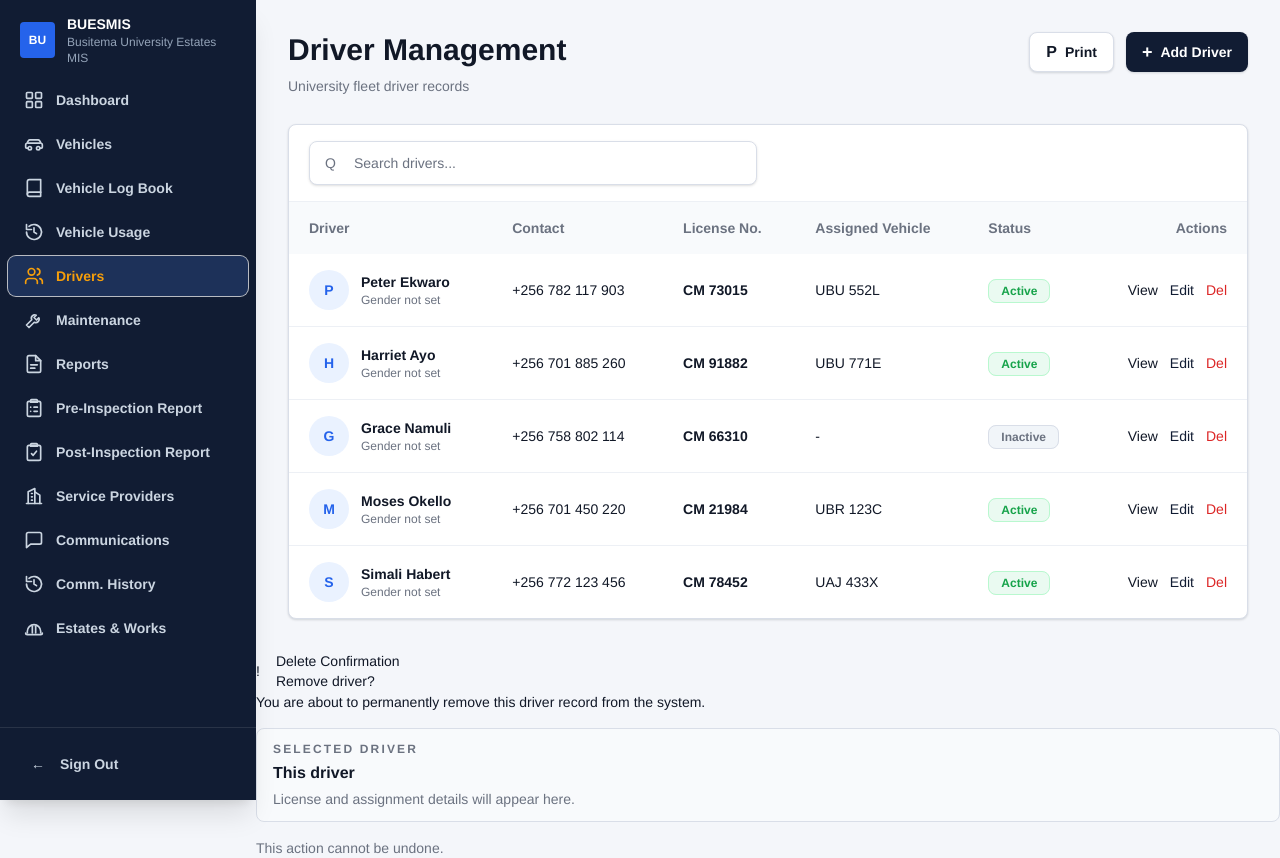
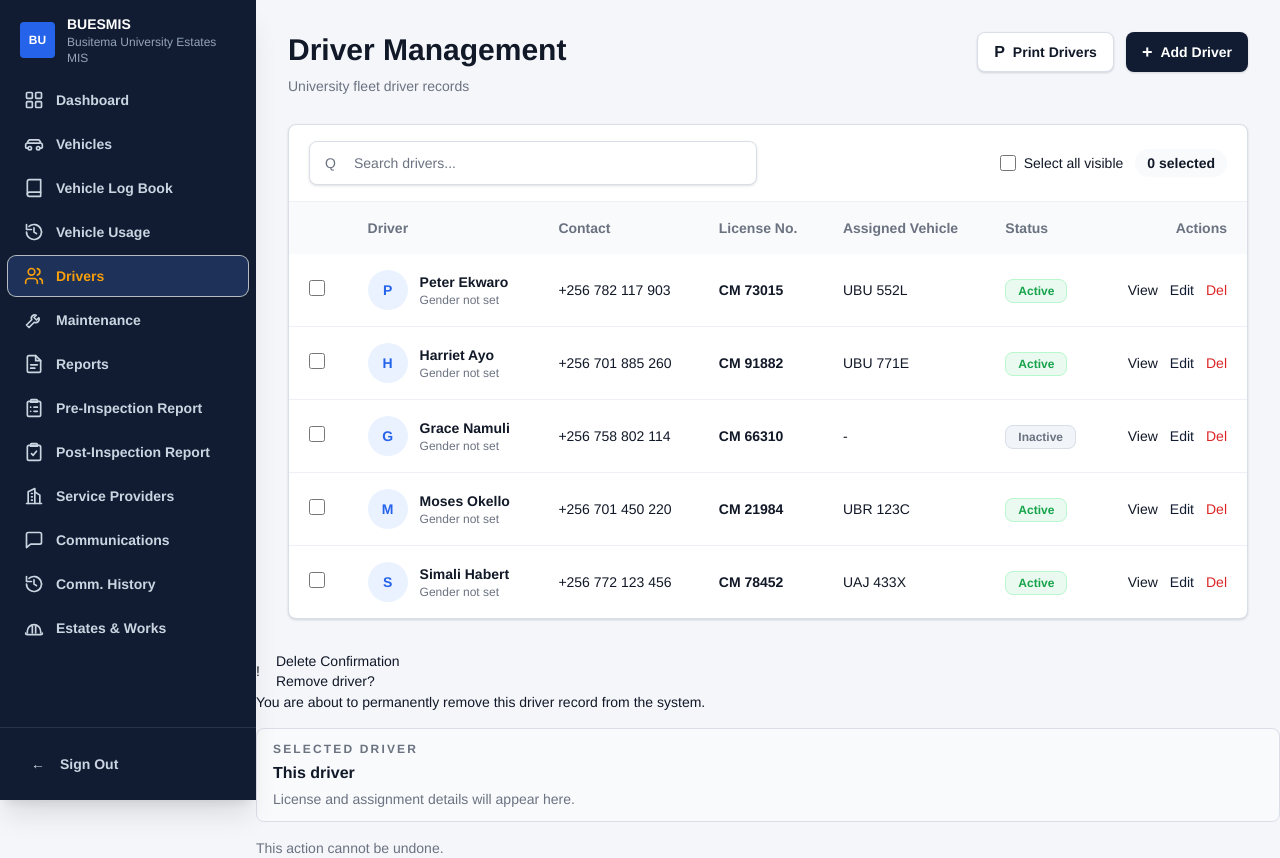
Before and after one commit to Lindex54/fleet-system, a PHP site: page /modules/drivers/index.php in a window 1280 px wide. Shown: the top 858 px of the page. Run offline with PHP 8.4, Linux system fonts and the light colour scheme; data comes from the database, SQL or seed files in the repository; style sheets or scripts are compiled from the project's sources.

Commit message:
improved driver models

```diff
--- a/assets/js/app.js
+++ b/assets/js/app.js
@@ -23,6 +23,11 @@ const logbookSearch = document.querySelector('#logbook-search');
 const logbookRows = document.querySelectorAll('[data-logbook-table] .logbook-row');
 const driverSearch = document.querySelector('#driver-search');
 const driverRows = document.querySelectorAll('[data-driver-table] .driver-row');
+const driverRowSelectionCheckboxes = document.querySelectorAll('[data-driver-select-row]');
+const driverSelectAllVisibleCheckbox = document.querySelector('[data-driver-select-all]');
+const driverSelectedCountLabel = document.querySelector('[data-driver-selected-count]');
+const printSelectedDriversButtons = document.querySelectorAll('[data-print-selected-drivers]');
+const driverPrintWarning = document.querySelector('[data-driver-print-warning]');
 const maintenanceSearch = document.querySelector('#maintenance-search');
 const maintenanceStatus = document.querySelector('#maintenance-status');
 const maintenanceRows = document.querySelectorAll('[data-maintenance-table] .maintenance-row');
@@ -74,6 +79,8 @@ driverSearch?.addEventListener('input', (event) => {
     const haystack = row.dataset.search || row.textContent.toLowerCase();
     row.classList.toggle('hidden', query.length > 0 && !haystack.includes(query));
   });
+
+  syncDriverSelectionSummary();
 });
 
 // Applies the maintenance search text and status filter at the same time.
@@ -156,6 +163,138 @@ estateCategoryFilter?.addEventListener('change', filterEstateProjects);
 document.querySelector('[data-print-page]')?.addEventListener('click', () => {
   window.print();
 });
+
+function getVisibleDriverRows() {
+  return Array.from(driverRows).filter((row) => !row.classList.contains('hidden'));
+}
+
+function getSelectedDriverRows() {
+  return Array.from(driverRows).filter((row) => row.querySelector('[data-driver-select-row]')?.checked);
+}
+
+function buildDriverPrintContact(row) {
+  const parts = [row.dataset.phone || '', row.dataset.email || '']
+    .map((value) => value.trim())
+    .filter((value) => value !== '' && value !== '-');
+
+  return parts.length > 0 ? parts.join(' / ') : 'No contact on file';
+}
+
+function syncDriverSelectionSummary() {
+  const visibleRows = getVisibleDriverRows();
+  const selectedVisibleRows = visibleRows.filter((row) => row.querySelector('[data-driver-select-row]')?.checked);
+  const selectedCount = getSelectedDriverRows().length;
+
+  if (driverSelectedCountLabel) {
+    driverSelectedCountLabel.textContent = `${selectedCount} selected`;
+  }
+
+  if (driverSelectAllVisibleCheckbox) {
+    const allVisibleSelected = visibleRows.length > 0 && selectedVisibleRows.length === visibleRows.length;
+    const someVisibleSelected = selectedVisibleRows.length > 0 && selectedVisibleRows.length < visibleRows.length;
+    driverSelectAllVisibleCheckbox.checked = allVisibleSelected;
+    driverSelectAllVisibleCheckbox.indeterminate = someVisibleSelected;
+  }
+
+  if (driverPrintWarning) {
+    if (selectedCount > 0) {
+      driverPrintWarning.classList.add('hidden');
+    }
+  }
+}
+
+function printDriverSelections() {
+  const selectedRows = getSelectedDriverRows();
+
+  if (selectedRows.length === 0) {
+    if (driverPrintWarning) {
+      driverPrintWarning.classList.remove('hidden');
+    }
+    return;
+  }
+
+  const rowsToPrint = selectedRows;
+
+  const printWindow = window.open('', '_blank', 'width=1100,height=800');
+  if (!printWindow) {
+    return;
+  }
+
+  const styles = Array.from(document.querySelectorAll('style, link[rel="stylesheet"]'))
+    .map((node) => node.outerHTML)
+    .join('');
+
+  const cardsMarkup = rowsToPrint.map((row) => {
+    const name = row.dataset.fullName || 'Driver';
+    const department = row.dataset.department || 'No department recorded';
+    const vehicle = row.dataset.assignedVehicle || 'Unassigned';
+    const contact = buildDriverPrintContact(row);
+    const permitExpiry = row.dataset.licenseExpiry || '-';
+    const licenseNumber = row.dataset.licenseNumber || '-';
+    const status = row.dataset.statusLabel || '-';
+    const employeeId = row.dataset.employeeId || 'Not assigned';
+
+    return `
+      <article class="driver-print-card">
+        <div class="driver-print-card__header">
+          <h2>${name}</h2>
+          <span>${status}</span>
+        </div>
+        <div class="driver-print-grid">
+          <div><strong>Name</strong><p>${name}</p></div>
+          <div><strong>Department</strong><p>${department}</p></div>
+          <div><strong>Vehicle</strong><p>${vehicle}</p></div>
+          <div><strong>Contact</strong><p>${contact}</p></div>
+          <div><strong>Permit Expiry Date</strong><p>${permitExpiry}</p></div>
+          <div><strong>License Number</strong><p>${licenseNumber}</p></div>
+          <div><strong>Employee ID</strong><p>${employeeId}</p></div>
+        </div>
+      </article>
+    `;
+  }).join('');
+
+  printWindow.document.open();
+  printWindow.document.write(`
+    <!DOCTYPE html>
+    <html lang="en">
+      <head>
+        <meta charset="utf-8">
+        <title>Driver Details</title>
+        ${styles}
+        <style>
+          body { background: #ffffff; color: #0f172a; padding: 24px; font-family: Arial, sans-serif; }
+          .driver-print-header { margin-bottom: 24px; }
+          .driver-print-header h1 { margin: 0 0 8px; font-size: 28px; }
+          .driver-print-header p { margin: 0; color: #475569; }
+          .driver-print-list { display: grid; gap: 16px; }
+          .driver-print-card { border: 1px solid #cbd5e1; border-radius: 16px; padding: 20px; break-inside: avoid; }
+          .driver-print-card__header { display: flex; justify-content: space-between; gap: 12px; align-items: baseline; margin-bottom: 16px; }
+          .driver-print-card__header h2 { margin: 0; font-size: 20px; }
+          .driver-print-card__header span { font-size: 14px; color: #475569; }
+          .driver-print-grid { display: grid; grid-template-columns: repeat(2, minmax(0, 1fr)); gap: 16px; }
+          .driver-print-grid strong { display: block; margin-bottom: 4px; font-size: 12px; letter-spacing: 0.08em; text-transform: uppercase; color: #64748b; }
+          .driver-print-grid p { margin: 0; font-size: 15px; font-weight: 600; }
+          @media print {
+            body { padding: 0; }
+          }
+        </style>
+      </head>
+      <body>
+        <header class="driver-print-header">
+          <h1>Driver Details</h1>
+          <p>Showing ${rowsToPrint.length} driver${rowsToPrint.length === 1 ? '' : 's'}.</p>
+        </header>
+        <section class="driver-print-list">
+          ${cardsMarkup}
+        </section>
+      </body>
+    </html>
+  `);
+  printWindow.document.close();
+  printWindow.focus();
+  printWindow.print();
+  printWindow.close();
+}
 
 // Recalculates selected communication recipients and updates the send UI state.
 function updateCommunicationRecipientState() {
@@ -256,6 +395,29 @@ officerEmailInput?.addEventListener('keydown', (event) => {
 });
 
 updateCommunicationRecipientState();
+
+driverRowSelectionCheckboxes.forEach((checkbox) => {
+  checkbox.addEventListener('change', syncDriverSelectionSummary);
+});
+
+driverSelectAllVisibleCheckbox?.addEventListener('change', (event) => {
+  const shouldCheck = event.target.checked;
+
+  getVisibleDriverRows().forEach((row) => {
+    const checkbox = row.querySelector('[data-driver-select-row]');
+    if (checkbox) {
+      checkbox.checked = shouldCheck;
+    }
+  });
+
+  syncDriverSelectionSummary();
+});
+
+printSelectedDriversButtons.forEach((button) => {
+  button.addEventListener('click', printDriverSelections);
+});
+
+syncDriverSelectionSummary();
 
 // Modal references for all module pages
 const vehicleModal = document.querySelector('#vehicle-modal');
--- a/assets/js/module-modals.js
+++ b/assets/js/module-modals.js
@@ -1485,6 +1485,9 @@ function populateDriverViewModal(button) {
   const initial = (fullName.trim().charAt(0) || 'D').toUpperCase();
   const photoUrl = row.dataset.driverPhotoUrl || '';
   const photoIsImage = row.dataset.driverPhotoIsImage === 'true';
+  const contact = [phone, email]
+    .filter((value) => value !== 'No phone on file' && value !== 'No email on file')
+    .join(' / ') || 'No contact on file';
   const photoElement = driverViewModal?.querySelector('[data-driver-view-photo]');
   const photoFallback = driverViewModal?.querySelector('[data-driver-view-photo-fallback]');
 
@@ -1508,6 +1511,11 @@ function populateDriverViewModal(button) {
   setDriverViewText('[data-driver-view-license-issuing-authority]', licenseIssuingAuthority);
   setDriverViewText('[data-driver-view-initial]', initial);
   setDriverViewText('[data-driver-view-status]', statusLabel);
+  setDriverViewText('[data-driver-print-name]', fullName);
+  setDriverViewText('[data-driver-print-department]', department);
+  setDriverViewText('[data-driver-print-vehicle]', assignedVehicle);
+  setDriverViewText('[data-driver-print-contact]', contact);
+  setDriverViewText('[data-driver-print-permit-expiry]', licenseExpiry);
 
   const statusBadge = driverViewModal?.querySelector('[data-driver-view-status]');
   if (statusBadge) {
--- a/modules/drivers/index.php
+++ b/modules/drivers/index.php
@@ -15,9 +15,9 @@ include __DIR__ . '/../../includes/sidebar.php';
                 <p class="mt-2 text-sm text-fleet-muted">University fleet driver records</p>
             </div>
             <div class="flex flex-wrap items-center gap-3">
-                <button type="button" data-print-page class="inline-flex h-10 items-center gap-2 rounded-lg border border-fleet-line bg-fleet-surface px-4 text-sm font-semibold text-fleet-ink shadow-fleet-card hover:bg-fleet-surface-muted">
+                <button type="button" data-print-selected-drivers class="inline-flex h-10 items-center gap-2 rounded-lg border border-fleet-line bg-fleet-surface px-4 text-sm font-semibold text-fleet-ink shadow-fleet-card hover:bg-fleet-surface-muted">
                     <span class="text-base">P</span>
-                    <span>Print</span>
+                    <span>Print Drivers</span>
                 </button>
                 <button type="button" data-open-driver-modal class="inline-flex h-10 items-center gap-2 rounded-lg bg-fleet-sidebar px-4 text-sm font-semibold text-white shadow-fleet-card hover:bg-fleet-sidebar-active">
                     <span class="text-lg leading-none">+</span>
@@ -93,17 +93,31 @@ include __DIR__ . '/../../includes/sidebar.php';
 
         <section class="<?= $hasDrivers ? 'block' : 'hidden'; ?> overflow-hidden rounded-lg border border-fleet-line bg-fleet-surface shadow-fleet-card">
             <div class="border-b border-fleet-line-soft px-4 py-4 sm:px-5">
-                <!-- Search appears only when there are actual driver rows to filter. -->
-                <label class="relative block max-w-md">
-                    <span class="pointer-events-none absolute left-4 top-1/2 -translate-y-1/2 text-fleet-muted">Q</span>
-                    <input id="driver-search" type="search" class="h-11 w-full rounded-lg border border-fleet-line bg-fleet-surface py-2 pl-11 pr-4 text-sm text-fleet-ink shadow-sm outline-none transition placeholder:text-fleet-muted focus:border-fleet-primary focus:ring-4 focus:ring-blue-100" placeholder="Search drivers...">
-                </label>
+                <div class="flex flex-col gap-4 lg:flex-row lg:items-center lg:justify-between">
+                    <!-- Search appears only when there are actual driver rows to filter. -->
+                    <label class="relative block max-w-md flex-1">
+                        <span class="pointer-events-none absolute left-4 top-1/2 -translate-y-1/2 text-fleet-muted">Q</span>
+                        <input id="driver-search" type="search" class="h-11 w-full rounded-lg border border-fleet-line bg-fleet-surface py-2 pl-11 pr-4 text-sm text-fleet-ink shadow-sm outline-none transition placeholder:text-fleet-muted focus:border-fleet-primary focus:ring-4 focus:ring-blue-100" placeholder="Search drivers...">
+                    </label>
+
+                    <div class="flex flex-wrap items-center gap-3">
+                        <label class="inline-flex items-center gap-2 text-sm text-fleet-ink">
+                            <input type="checkbox" class="h-4 w-4 rounded border-fleet-line text-fleet-primary focus:ring-fleet-primary" data-driver-select-all>
+                            <span>Select all visible</span>
+                        </label>
+                        <span class="rounded-full bg-fleet-surface-muted px-3 py-1 text-sm font-semibold text-fleet-ink" data-driver-selected-count>0 selected</span>
+                        <span class="hidden rounded-lg border border-red-200 bg-red-50 px-3 py-2 text-sm font-semibold text-red-700" data-driver-print-warning>Please select at least one driver before printing.</span>
+                    </div>
+                </div>
             </div>
 
             <div class="overflow-x-auto">
                 <table class="w-full min-w-[920px] text-left text-sm" data-driver-table>
                     <thead class="bg-fleet-surface-muted text-fleet-muted">
                         <tr>
+                            <th class="px-5 py-4 font-semibold">
+                                <span class="sr-only">Select</span>
+                            </th>
                             <th class="px-5 py-4 font-semibold">Driver</th>
                             <th class="px-5 py-4 font-semibold">Contact</th>
                             <th class="px-5 py-4 font-semibold">License No.</th>
@@ -149,6 +163,14 @@ include __DIR__ . '/../../includes/sidebar.php';
                                 data-driving-license-scan-name="<?= htmlspecialchars($driver['driving_license_scan_name'], ENT_QUOTES, 'UTF-8'); ?>"
                                 data-driving-license-scan-is-image="<?= $driver['driving_license_scan_is_image'] ? 'true' : 'false'; ?>"
                             >
+                                <td class="px-5 py-4">
+                                    <input
+                                        type="checkbox"
+                                        class="h-4 w-4 rounded border-fleet-line text-fleet-primary focus:ring-fleet-primary"
+                                        data-driver-select-row
+                                        aria-label="Select <?= htmlspecialchars($driver['name'], ENT_QUOTES, 'UTF-8'); ?>"
+                                    >
+                                </td>
                                 <td class="px-5 py-4">
                                     <div class="flex items-center gap-3">
                                         <?php if ($driver['driver_photo_url'] !== '' && $driver['driver_photo_is_image']): ?>
--- a/modules/drivers/view-modal.php
+++ b/modules/drivers/view-modal.php
@@ -9,6 +9,32 @@
                 </div>
                 <button type="button" data-close-driver-view-modal class="flex h-8 w-8 items-center justify-center rounded-lg text-2xl leading-none text-fleet-muted hover:bg-fleet-surface-muted hover:text-fleet-ink" aria-label="Close driver details">&times;</button>
             </div>
+
+            <section class="mb-6 hidden rounded-2xl border border-fleet-line bg-white p-5 print:block">
+                <p class="text-xs font-extrabold uppercase tracking-[0.18em] text-fleet-muted">Print Summary</p>
+                <dl class="mt-4 grid gap-4 sm:grid-cols-2">
+                    <div>
+                        <dt class="text-sm text-fleet-muted">Name</dt>
+                        <dd class="mt-1 font-semibold text-fleet-ink" data-driver-print-name>-</dd>
+                    </div>
+                    <div>
+                        <dt class="text-sm text-fleet-muted">Department</dt>
+                        <dd class="mt-1 font-semibold text-fleet-ink" data-driver-print-department>-</dd>
+                    </div>
+                    <div>
+                        <dt class="text-sm text-fleet-muted">Vehicle</dt>
+                        <dd class="mt-1 font-semibold text-fleet-ink" data-driver-print-vehicle>-</dd>
+                    </div>
+                    <div>
+                        <dt class="text-sm text-fleet-muted">Contact</dt>
+                        <dd class="mt-1 font-semibold text-fleet-ink" data-driver-print-contact>-</dd>
+                    </div>
+                    <div>
+                        <dt class="text-sm text-fleet-muted">Permit Expiry Date</dt>
+                        <dd class="mt-1 font-semibold text-fleet-ink" data-driver-print-permit-expiry>-</dd>
+                    </div>
+                </dl>
+            </section>
 
             <div class="grid gap-6 lg:grid-cols-[280px_minmax(0,1fr)]">
                 <section class="rounded-2xl border border-fleet-line bg-fleet-surface-muted p-5">
```
